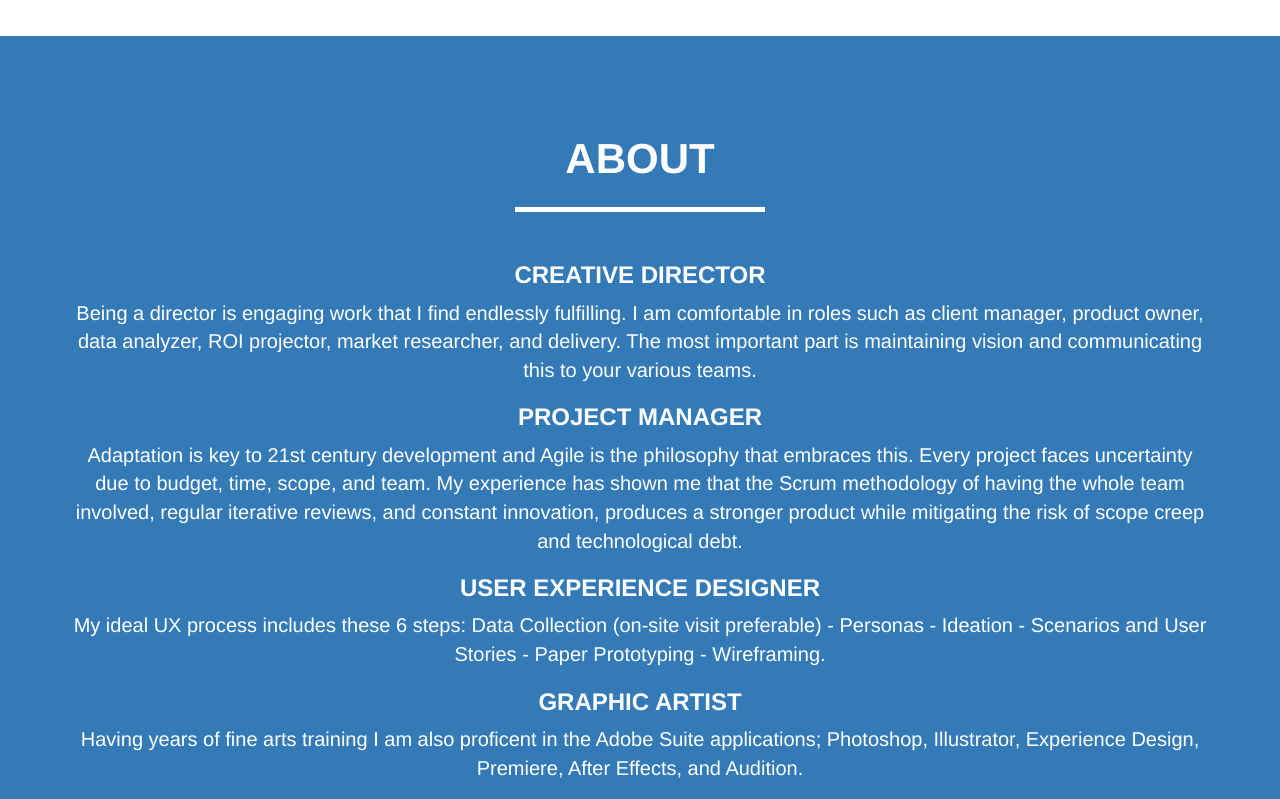
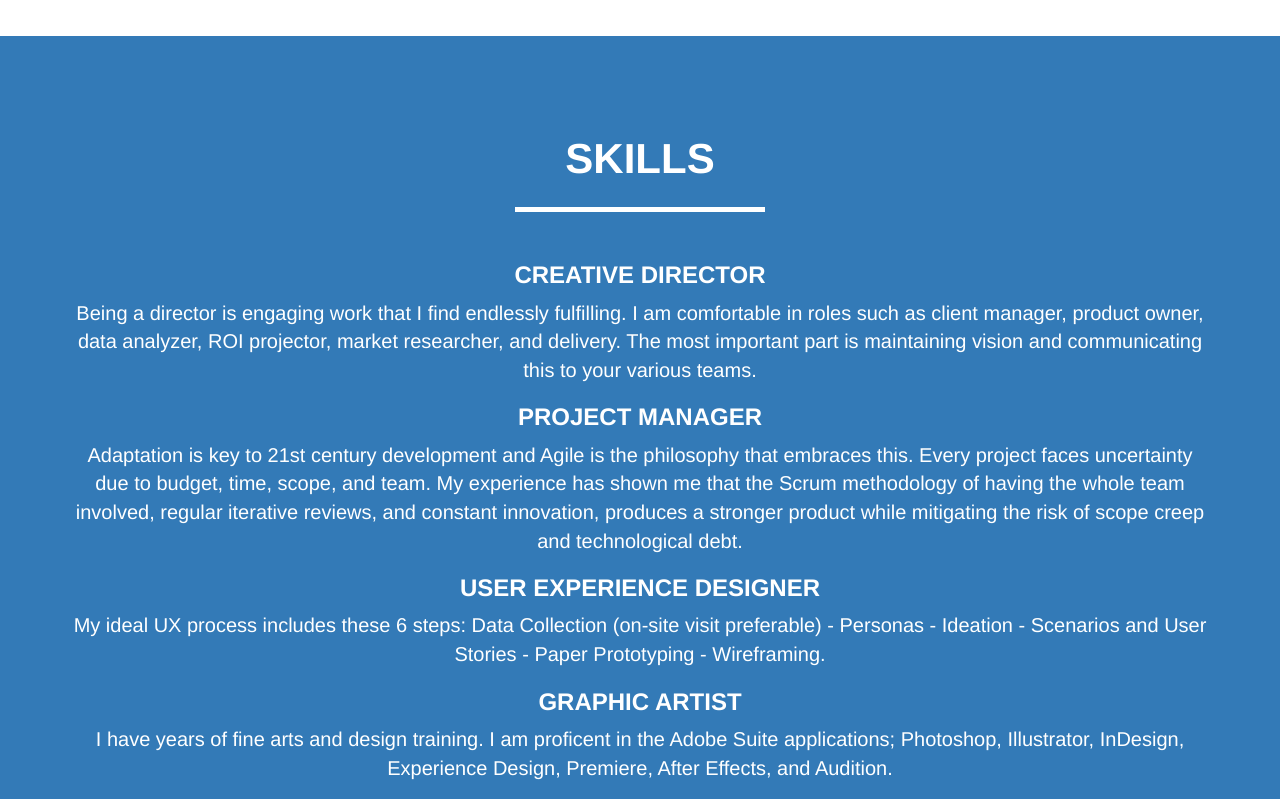
Before and after one commit to scottwaslost/scottportfolio1, a website: page index.html in a window 1280 px wide. Shown: the part 1540-2339 px from the top of the page. Drawn offline with nearby package versions, Linux system fonts and the light colour scheme.

Commit message:
changed about to skills

```diff
--- a/index.html
+++ b/index.html
@@ -54,7 +54,7 @@
                         <a href="#portfolio">Portfolio</a>
                     </li>
                     <li class="page-scroll">
-                        <a href="#about">About</a>
+                        <a href="#about">Skills</a>
                     </li>
                     <li class="page-scroll">
                         <a href="#contact">Contact</a>
@@ -161,7 +161,7 @@
         <div class="container">
             <div class="row">
                 <div class="col-lg-12 text-center">
-                    <h2>About</h2>
+                    <h2>Skills</h2>
                     <hr class="star-light">
                 </div>
             </div>
@@ -182,7 +182,7 @@
 
                     <h3>Graphic Artist</h3>
 
-                    <p>Having years of fine arts training I am also proficent in the Adobe Suite applications; Photoshop, Illustrator, Experience Design, Premiere, After Effects, and Audition.</p>
+                    <p>I have years of fine arts and design training. I am proficent in the Adobe Suite applications; Photoshop, Illustrator, InDesign, Experience Design, Premiere, After Effects, and Audition.</p>
 
                     <h3>Front End Developer</h3>
 
```
